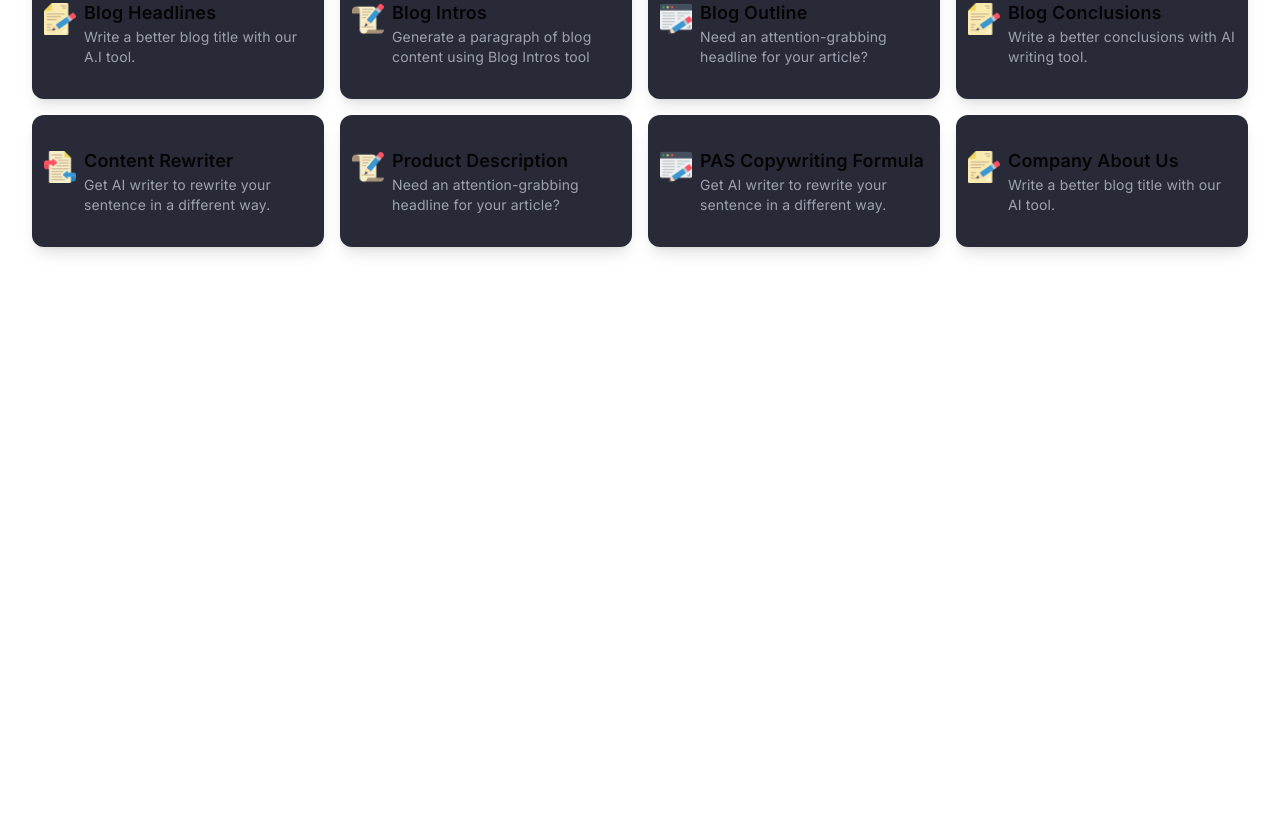
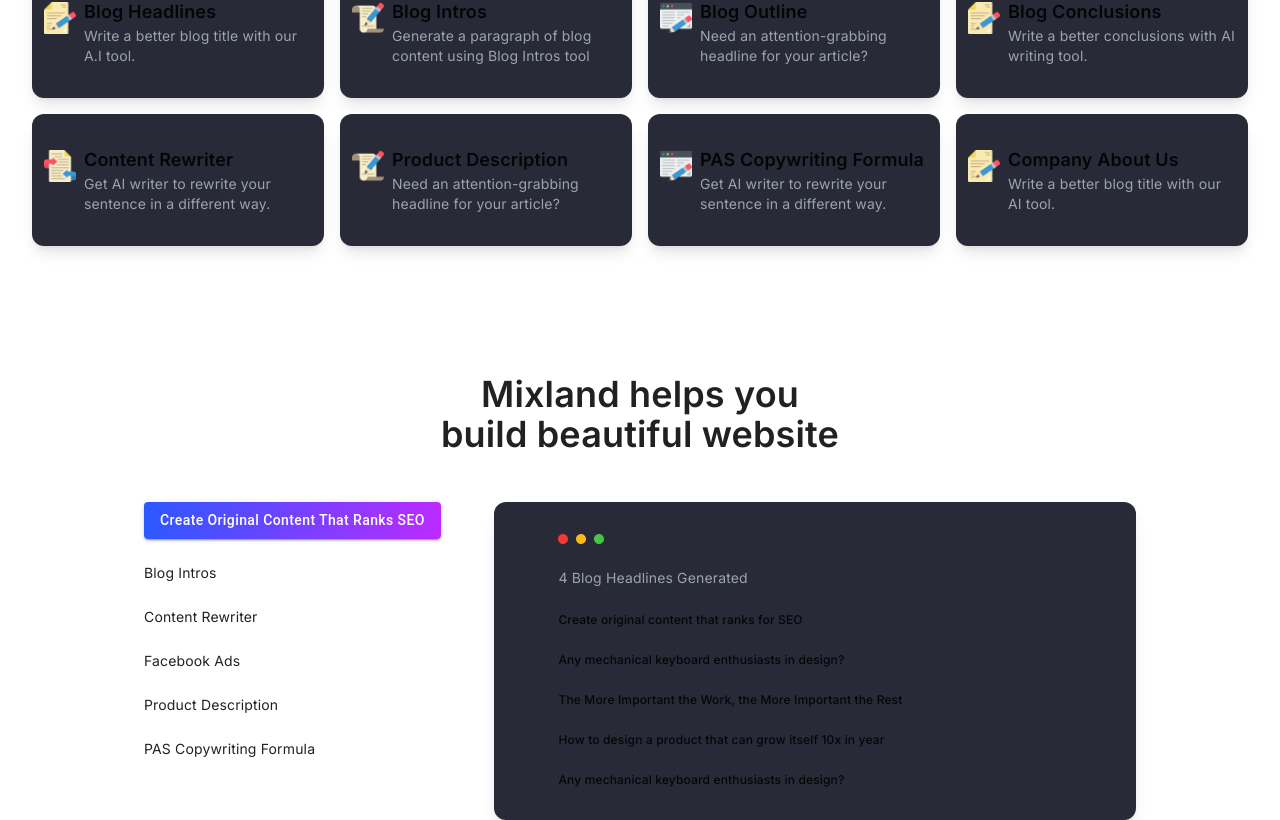
Before and after one commit to Aahmed-Hossain/Hotchpotch, a Next.js app: page / in a window 1280 px wide. Shown: the part 2652-3472 px from the top of the page. Before the commit the page ends 3027 px from the top, so only its background shows below. Built offline with nearby package versions, Linux system fonts and the light colour scheme.

Commit message:
completed the MixlandHelp section

```diff
--- a/src/app/page.tsx
+++ b/src/app/page.tsx
@@ -1,5 +1,6 @@
 import Banner from '@/components/Banner';
 import CreateContent from '@/components/CreateContent';
+import MixlandHelps from '@/components/MixlandHelps';
 import TrustedClients from '@/components/TrustedClients';
 import WriteContent from '@/components/WriteContent';
 import WritingTools from '@/components/WritingTools';
@@ -12,6 +13,7 @@
       <CreateContent/>
       <WriteContent/>
       <WritingTools/>
+      <MixlandHelps/>
     </div>
   );
 }
--- a/src/components/CreateContent.tsx
+++ b/src/components/CreateContent.tsx
@@ -6,9 +6,9 @@
 import Text from './shared/Text';
 const CreateContent = () => {
   return (
-    <div className="flex flex-col lg:flex-row gap-16 lg:gap-28 xl:gap-20 mt-32 mb-8 px-6 md:px-12 ">
+    <div className="flex flex-col md:flex-row gap-16 lg:gap-28 xl:gap-20 mt-32 mb-8 px-4 md:px-12 ">
       {/* left container */}
-      <div className="w-full md:w-1/2 h-full flex flex-col md:flex-row  ">
+      <div className="w-full md:w-1/2 h-full flex flex-col md:flex-row ">
         <div className="w-[25rem] flex flex-col gap-3 bg-white shadow-lg hover:shadow-2xl rounded-lg text-black px-12 py-4 relative">
           <div>
             <h3 className="font-bold ">Results</h3>
@@ -35,7 +35,7 @@
         </div>
 
         <Image
-          className="absolute ml-[17rem] mt-[15rem]"
+          className="absolute hidden lg:block ml-[17rem] mt-[15rem]"
           src={frame}
           alt="frame"
         />
--- /dev/null
+++ b/src/components/MixlandHelps.tsx
@@ -0,0 +1,39 @@
+import React from 'react'
+import Text from './shared/Text'
+import ButtonContained from './shared/ButtonContained'
+import dotImg from '../../public/assests/dots.png'
+import Image from 'next/image'
+const MixlandHelps = () => {
+  return (
+    <div>
+      <div className='text-center'>
+      <Text text={'Mixland helps you <br/> build beautiful website'}/>
+      </div>
+
+      <div className='flex flex-col md:flex-row px-8 lg:px-36  mt-12 gap-8'>
+        <div className='w-full lg:w-4/12 text-sm space-y-6'>
+          <ButtonContained >{'Create original content that ranks SEO'}</ButtonContained>
+            <p>Blog Intros</p>
+            <p>Content Rewriter</p>
+            <p>Facebook Ads</p>
+            <p>Product Description</p>
+            <p>PAS Copywriting Formula</p>
+        </div>
+
+        <div className="w-full lg:w-8/12 bg-[#282A37] rounded-xl shadow-lg py-8 px-8 lg:px-16 space-y-6 ">
+          <Image className=" " src={dotImg} alt="logo" />
+
+            <p className="text-sm text-gray-400">4 Blog Headlines Generated</p>
+            <p className="text-xs font-medium">Create original content that ranks for SEO</p>
+            <p className="text-xs font-medium">Any mechanical keyboard enthusiasts in design?</p>
+            <p className="text-xs font-medium">The More Important the Work, the More Important the Rest</p>
+            <p className="text-xs font-medium">How to design a product that can grow itself 10x in year</p>
+            <p className="text-xs font-medium">Any mechanical keyboard enthusiasts in design?</p>
+
+        </div>
+      </div>
+    </div>
+  )
+}
+
+export default MixlandHelps
--- a/src/components/WriteContent.tsx
+++ b/src/components/WriteContent.tsx
@@ -22,7 +22,7 @@
       </div>
 
 
-      <div className="w-1/2 flex  gap-6 bg-white shadow-lg hover:shadow-2xl rounded-lg text-black px-12 py-4 relative">
+      <div className="w-full md:w-1/2 flex  gap-6 bg-white shadow-lg hover:shadow-2xl rounded-lg text-black px-12 py-4 relative">
         <div className='w-4/12 space-y-3'>
         <p className="text-sm text-gray-500">
         Blog Outline
@@ -53,7 +53,7 @@
             <Image src={lineShort} alt='line'/>
             <Image src={lineMedium} alt='line'/>
         </div>
-          <div className='8/12 space-y-6'>
+          <div className='w-full md:w-8/12 space-y-6'>
             <h3 className="font-bold ">Results</h3>
             <p className="text-sm text-gray-500">
               Here's what our AI came up with.
```
